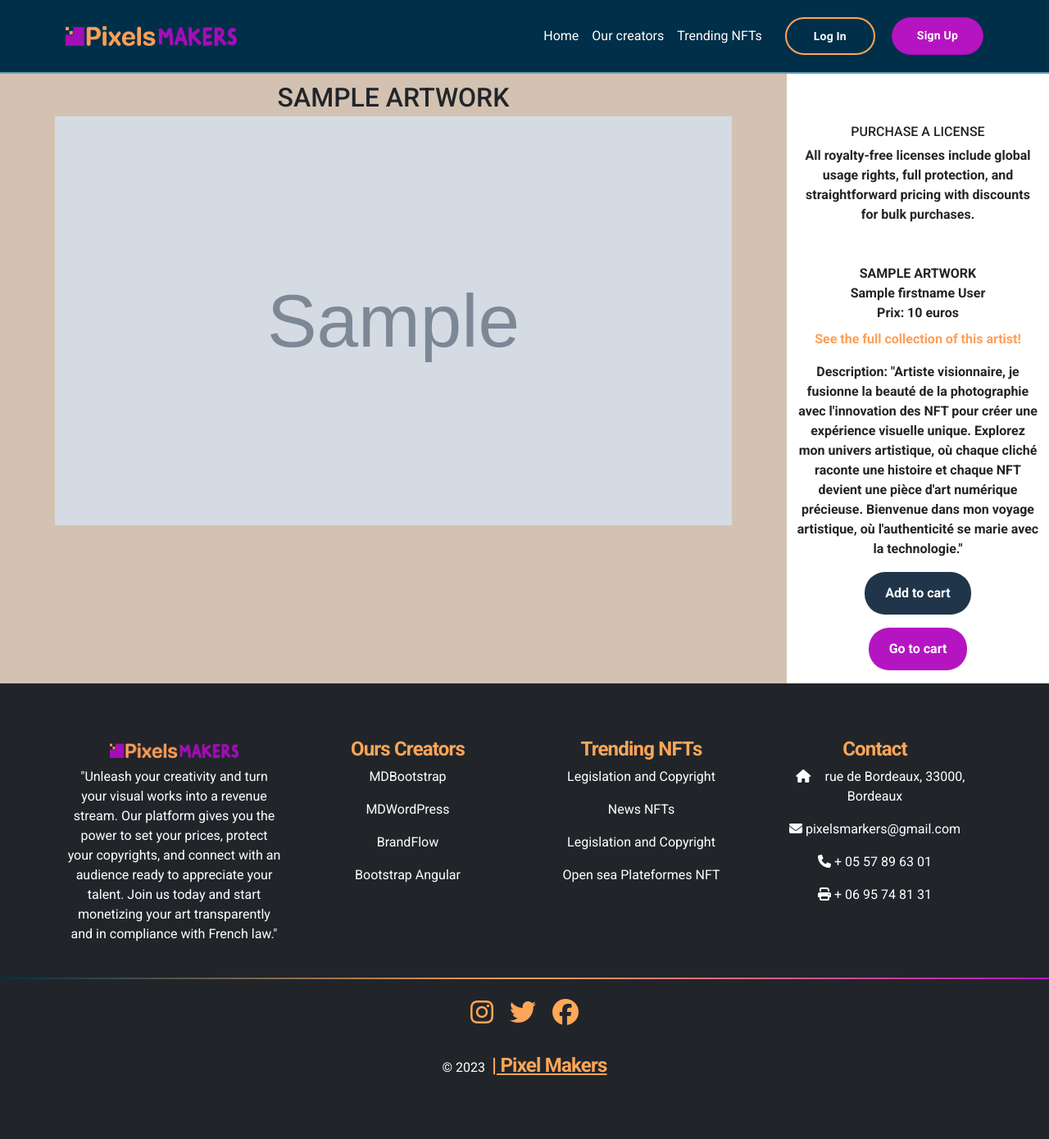
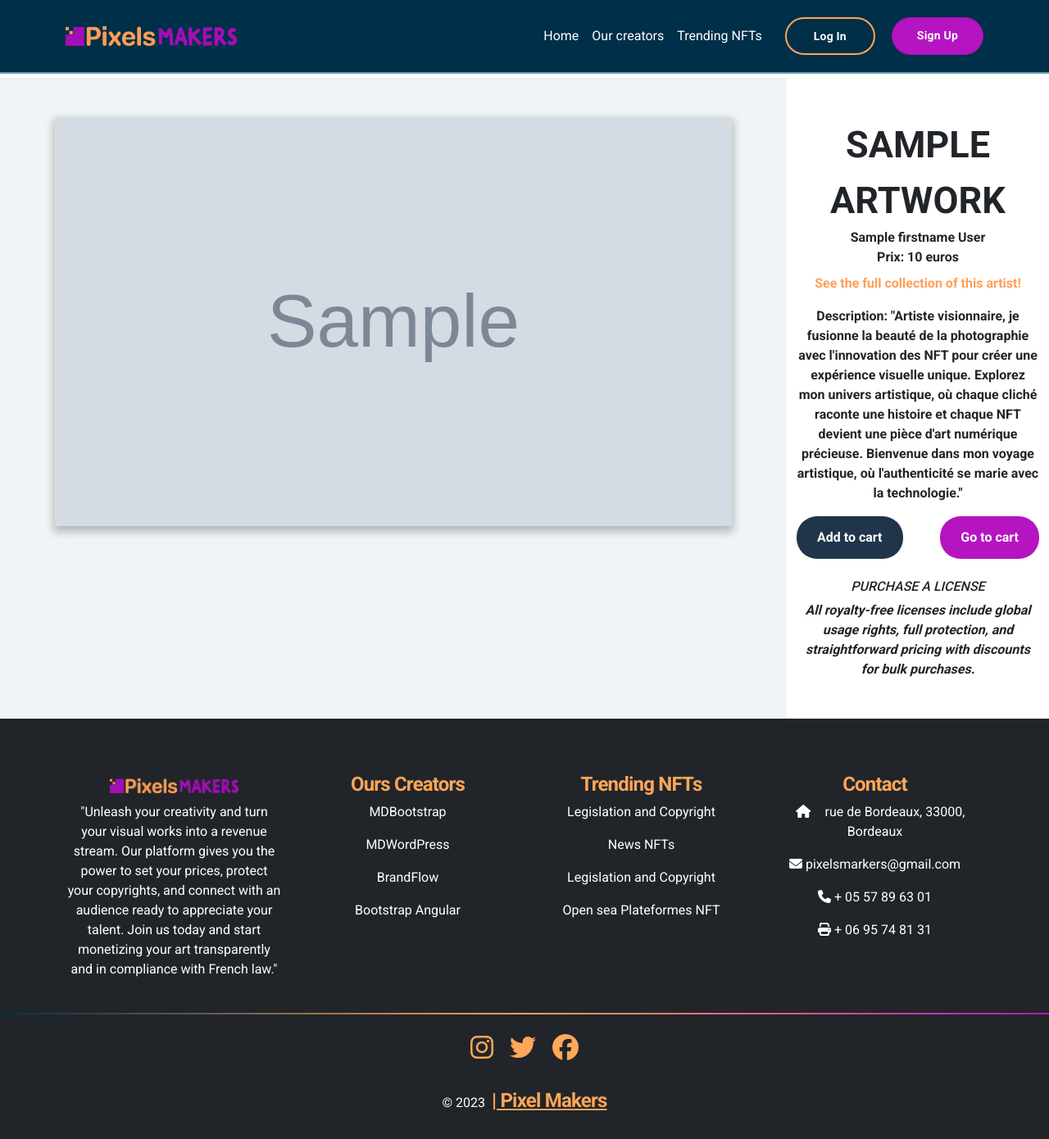
Before and after one commit to Tomasspit2/NFT-project, a Symfony app: template templates/artwork/show.html.twig in a window 1280 px wide. Shown: the whole page at 82% size. Before the commit the page ends 1312 px from the top, so only its background shows below. Run offline with Twig, Linux system fonts and the light colour scheme; the template is opened without the code that fills it: most values are stand-ins (such as "Sample title", 1, 10 or a date in 2020); grey boxes marked "Sample" are stand-in pictures; some libraries are stand-ins or nearby versions.

Commit message:
retouch single image

```diff
--- a/public/css/show-main.css
+++ b/public/css/show-main.css
@@ -8,11 +8,14 @@
 }
 .cd-container-a {
     width: 75%;
-    background-color: #D3C2B2;
+    background: #EFF5F6;
+    margin-top: 95px;
 }
 .cd-container-a h2{
     margin-top: 0;
 }
+
+
 .cd-container-b {
     width: 25%;
     margin-top: 95px;
@@ -22,7 +25,25 @@
     max-width: 100%;  /* scale the image to fit the container, if needed */
     max-height: 100%;
     display: block;
+    box-shadow: 0px 5px 10px 2px rgba(0, 0, 0, 0.25);
+
+    unsplash:gOqBe7ropxM
+    Image · 1,652 x 1,101
 }
+
+.cd-artist-title {
+    font-size: 45px;
+}
+
+.cd-licence-section {
+    font-style: italic;
+}
+
+/*.cd-button-section {
+    display: flex;
+}*/
+
+
 /*
 .cd-img-section::after {
     content: '';
@@ -60,11 +81,17 @@
 @media only screen and (max-width: 1075px) {
     .cd-flexbox{
         flex-direction: column;
-        background-color: #D3C2B2;
+        background-color: #EFF5F6;
     }
 
     .cd-container-b {
         margin-bottom: 97px;
         margin-top: 5px;
     }
+
+    .cd-button-section {
+    display: flex;
+        flex-direction: column;
+    }
+
 }
--- a/public/js/displayCart.js
+++ b/public/js/displayCart.js
@@ -12,7 +12,7 @@
         <div class="col-lg-4 col-md-6 col-sm-12 mb-4">  <!-- Bootstrap responsive columns -->
             <div class="card mx-auto" style="width: 18rem;"> <!-- Bootstrap card -->
                 <img src="${artworkItem.image_url}" alt="${artworkItem.name}" class="card-img-top">
-                <div class="card-body">
+                <div class=" card-body">
                     <h5 class="card-title">${artworkItem.name}</h5>
                     <p class="card-text">${artworkItem.price} euros</p>
                     <p class="card-firstname-lastname">${artworkItem.firstname} ${artworkItem.lastname}</p>
--- a/templates/artwork/show.html.twig
+++ b/templates/artwork/show.html.twig
@@ -8,8 +8,8 @@
 
     <div class="cd-flexbox">
 
-        <div class="container p-5 cd-container-a mt-5">
-            <h2 class="text-center  mt-1 mb-1">{{ artwork.name | upper }}</h2>
+        <div class="container p-5 cd-container-a">
+            <!--<h2 class="text-center  mt-1 mb-1">{{ artwork.name | upper }}</h2>-->
             <div class="d-flex justify-content-center position-relative cd-img-section">
                 <img class="cd-single-img" src="{{ artwork.image_url }}" alt="Image description" style="width: 826px; height: 499px;">
             </div>
@@ -19,10 +19,7 @@
         </div>
 
         <div class="container pt-5 cd-container-b text-center">
-            <div class="cd-licence-section">
-                <h6 class="cd-licence-title mt-2">PURCHASE A LICENSE</h6>
-                <p class="cd-licence-p mb-5">All royalty-free licenses include global usage rights, full protection, and straightforward pricing with discounts for bulk purchases.</p>
-            </div>
+
             <div class="cd-artist-section mb-3">
                 <div class="cd-artist-title" id="name">{{ artwork.name|upper}}</div>
                 <div class="cd-artist">{{ artwork.UserArtwork.firstname }} {{ artwork.UserArtwork.lastname }} </div>
@@ -30,12 +27,22 @@
 
                 <a class="linkNoUnderline mt-1" style="color: #FF9E56" href="/artist/{{ artwork.UserArtwork.id }}">See the full collection of this artist!</a>
             </div>
-            <div class="cd-art-descrition"><span>Description: </span>"Artiste visionnaire, je fusionne la beauté de la photographie avec l'innovation des NFT pour créer une expérience visuelle unique. Explorez mon univers artistique, où chaque cliché raconte une histoire et chaque NFT devient une pièce d'art numérique précieuse. Bienvenue dans mon voyage artistique, où l'authenticité se marie avec la technologie."</div>
+            <div class="cd-art-descrition"><span>Description: </span>"Artiste visionnaire,
+                je fusionne la beauté de la photographie avec l'innovation des NFT pour créer une expérience visuelle unique.
+                Explorez mon univers artistique, où chaque cliché raconte une histoire et chaque NFT devient une
+                pièce d'art numérique précieuse. Bienvenue dans mon voyage artistique,
+                où l'authenticité se marie avec la technologie."</div>
+            <div class="cd-button-section d-flex justify-content-between">
             <div class="text-center mt-3"> <!-- Added text-center class here -->
                 <button class="btn button-nfts">Add to cart</button>
             </div>
             <div class="text-center mt-3 mb-3">
                 <button id="goToCartButton" class="btn button-cart button-creators">Go to cart</button>
+            </div>
+            </div>
+            <div class="cd-licence-section">
+                <h6 class="cd-licence-title mt-2">PURCHASE A LICENSE</h6>
+                <p class="cd-licence-p mb-5">All royalty-free licenses include global usage rights, full protection, and straightforward pricing with discounts for bulk purchases.</p>
             </div>
 
         </div>
```
